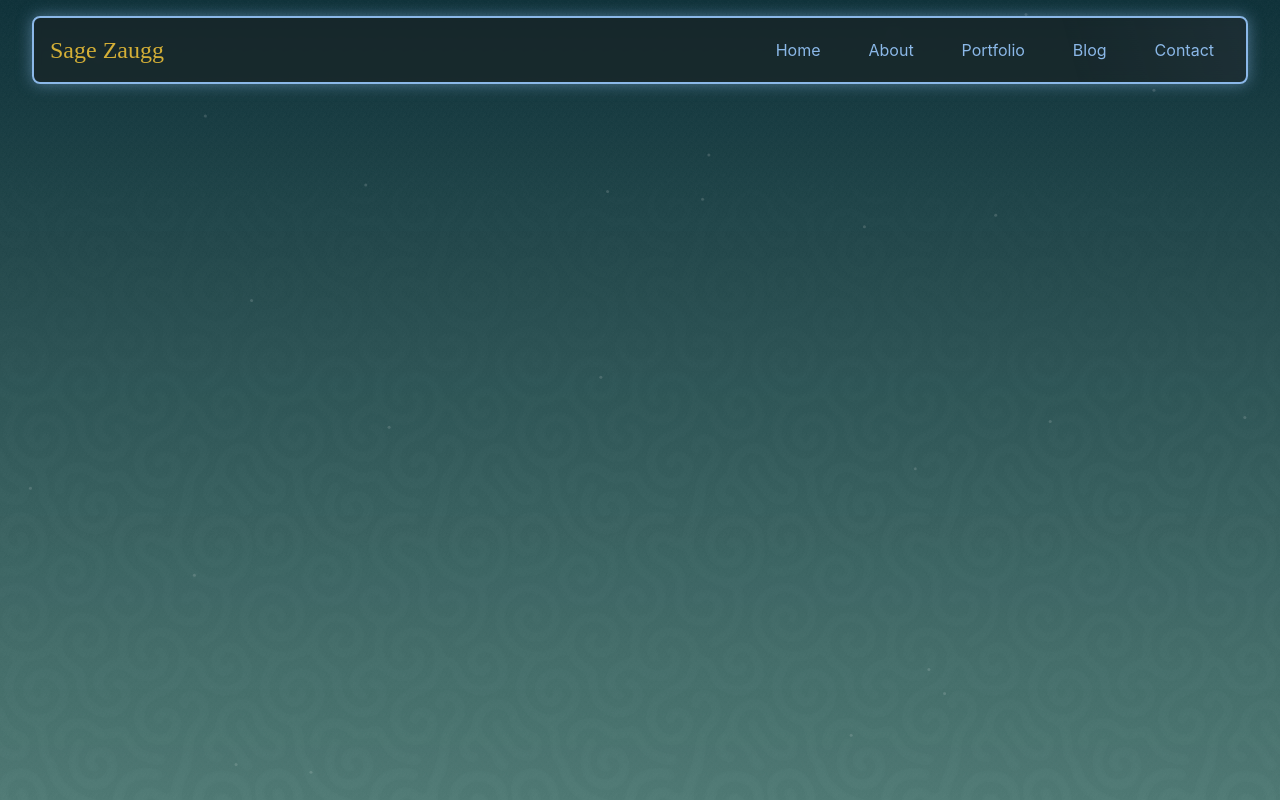
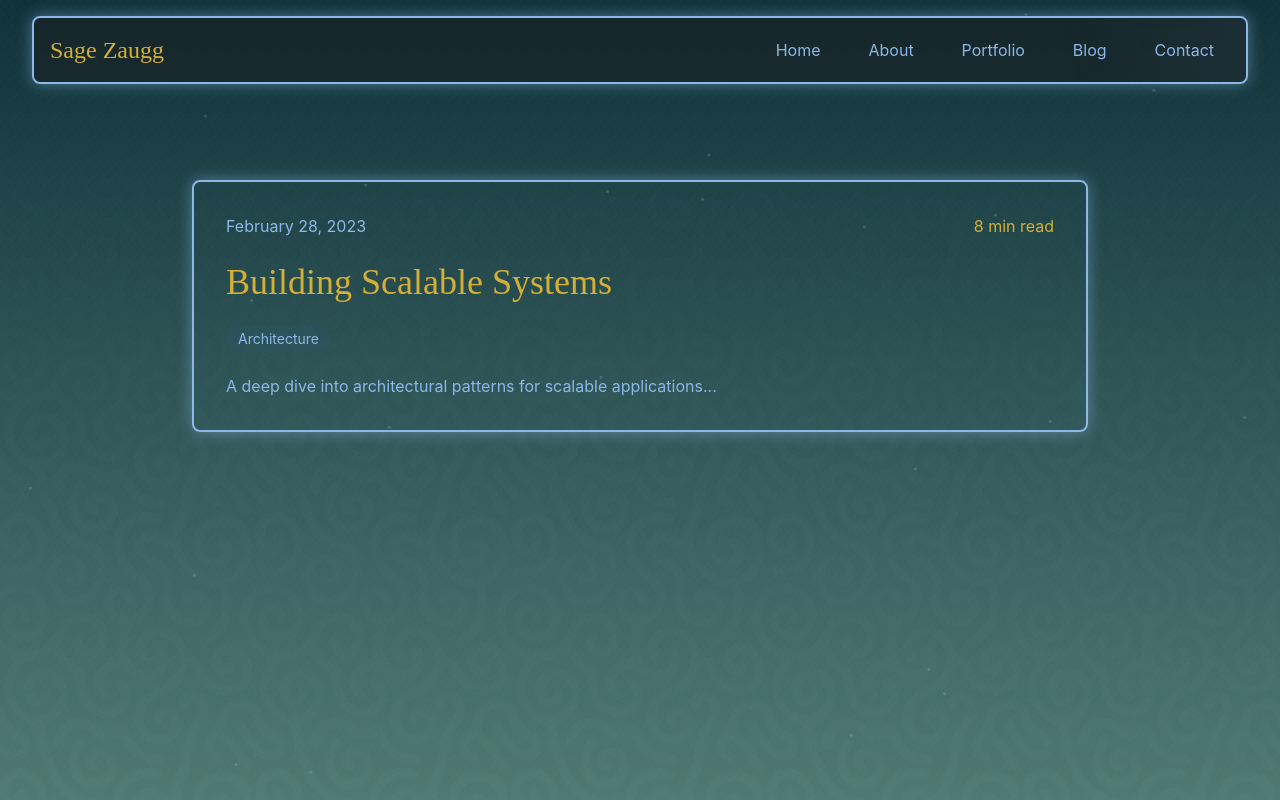
Before and after one commit to sagezaugg/sagezaugg.com, a React (Create React App) app: page /blog/1 in a window 1280 px wide. Built offline with nearby package versions, Linux system fonts and the light colour scheme.

Commit message:
Add BlogPost component and routing for individual blog posts; update BlogPostCard to link to specific posts

```diff
--- a/src/App.tsx
+++ b/src/App.tsx
@@ -7,6 +7,7 @@ import About from "./pages/About";
 import Portfolio from "./pages/Portfolio";
 import Blog from "./pages/Blog";
 import Contact from "./pages/Contact";
+import BlogPost from "./pages/BlogPost";
 
 import Particles, { initParticlesEngine } from "@tsparticles/react";
 import { loadSlim } from "@tsparticles/slim";
@@ -39,7 +40,7 @@ const App: React.FC = () => {
         opacity: { value: 0.15 },
         size: { value: 1.5 },
         move: { enable: true, speed: 0.2 },
-      }
+      },
     }),
     []
   );
@@ -62,6 +63,7 @@ const App: React.FC = () => {
               <Route path="/about" element={<About />} />
               <Route path="/portfolio" element={<Portfolio />} />
               <Route path="/blog" element={<Blog />} />
+              <Route path="/blog/:postId" element={<BlogPost />} />
               <Route path="/contact" element={<Contact />} />
             </Routes>
           </main>
--- a/src/components/Blog/BlogPostCard.tsx
+++ b/src/components/Blog/BlogPostCard.tsx
@@ -1,5 +1,6 @@
 import React from "react";
 import { motion } from "framer-motion";
+import { Link } from "react-router-dom";
 import { BlogPost } from "../../utils/blogConstants";
 
 interface BlogPostCardProps {
@@ -27,9 +28,12 @@ const BlogPostCard: React.FC<BlogPostCardProps> = ({ post, index }) => (
       <span className="px-3 py-1 text-sm bg-zelda-teal/20 text-zelda-light-blue rounded-full">
         {post.category}
       </span>
-      <button className="text-zelda-gold hover:text-zelda-light-blue transition-colors duration-300">
+      <Link
+        to={`/blog/${index}`}
+        className="text-zelda-gold hover:text-zelda-light-blue transition-colors duration-300"
+      >
         Read More →
-      </button>
+      </Link>
     </div>
   </motion.article>
 );
--- /dev/null
+++ b/src/pages/BlogPost.tsx
@@ -0,0 +1,49 @@
+import React from "react";
+import { useParams } from "react-router-dom";
+import { BLOG_POSTS } from "../utils/blogConstants";
+
+const BlogPost: React.FC = () => {
+  const { postId } = useParams<{ postId: string }>();
+  const post = BLOG_POSTS[parseInt(postId || "0")];
+
+  if (!post) {
+    return (
+      <div className="py-12 text-center">
+        <h2 className="text-4xl font-serif text-zelda-gold mb-4">
+          Post Not Found
+        </h2>
+        <p className="text-zelda-light-blue">
+          The blog post you're looking for doesn't exist.
+        </p>
+      </div>
+    );
+  }
+
+  return (
+    <div className="py-12 max-w-4xl mx-auto">
+      <article className="sheikah-border p-8">
+        <div className="flex items-center justify-between mb-6">
+          <span className="text-zelda-light-blue">{post.date}</span>
+          <span className="text-zelda-gold">{post.readTime}</span>
+        </div>
+
+        <h1 className="text-4xl font-serif text-zelda-gold mb-6">
+          {post.title}
+        </h1>
+
+        <div className="mb-6">
+          <span className="px-3 py-1 text-sm bg-zelda-teal/20 text-zelda-light-blue rounded-full">
+            {post.category}
+          </span>
+        </div>
+
+        <div className="prose prose-invert max-w-none">
+          <p className="text-zelda-light-blue">{post.excerpt}</p>
+          {/* Add more content here as needed */}
+        </div>
+      </article>
+    </div>
+  );
+};
+
+export default BlogPost;
```
